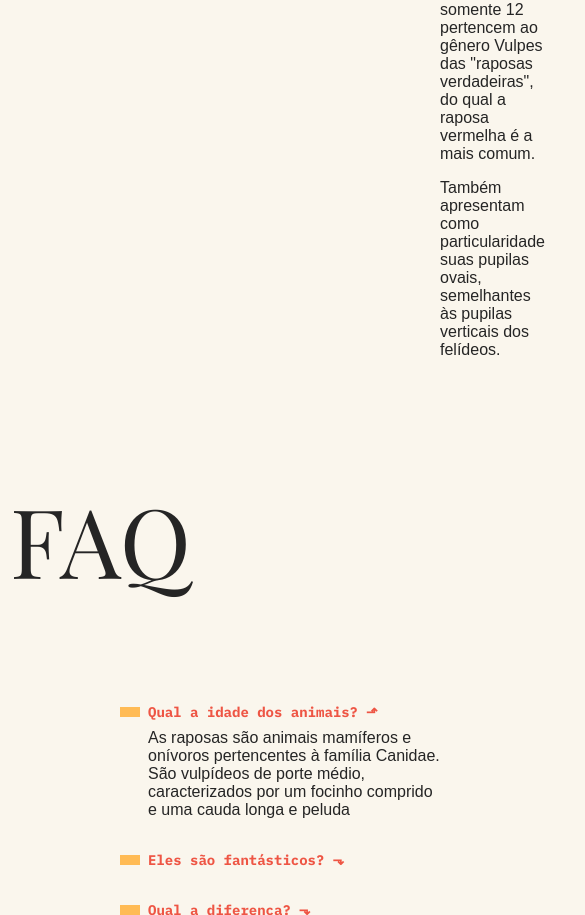
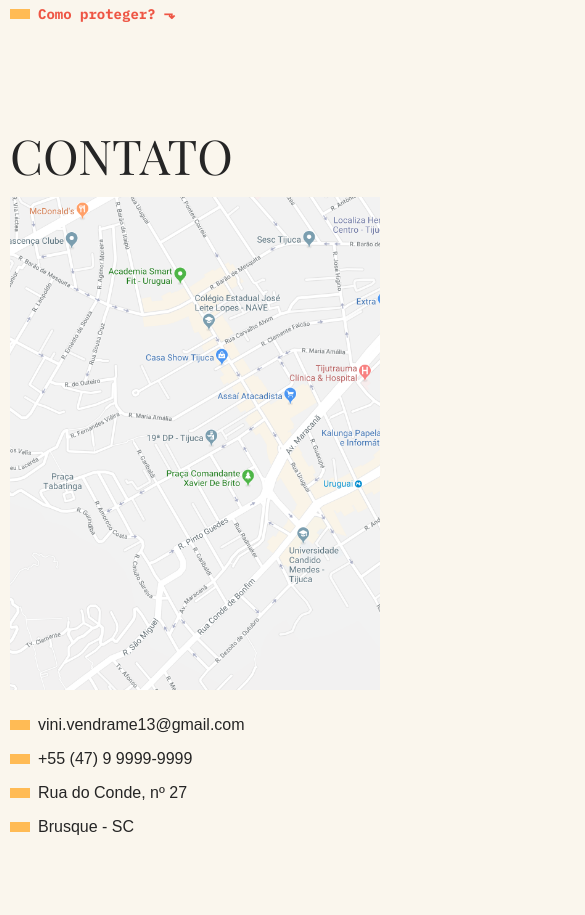
Before and after one commit to viniVendrame/animaisFantasticos, a plain HTML site: page index.html in a window 390 px wide. Shown: the part 1085-2000 px from the top of the page, 585 px wide, since content can reach past the window. Drawn offline with Linux system fonts and the light colour scheme.

Commit message:
Responsividade Finalizada

```diff
--- a/styles/style.css
+++ b/styles/style.css
@@ -244,3 +244,62 @@ img{
   }
 
 }
+
+
+
+/*    RESPONSIVIDADE    */
+
+
+@media screen and (max-width: 740px){
+  body{
+    grid-template-columns: 1fr;
+  }
+
+  .nav, .section-grid, .footer{
+    grid-column: 1;
+  }
+
+  .nav{
+    margin-top: 0;
+  }
+
+  .section-grid{
+    grid-template-columns: 100px 1fr;
+    gap: 10px;
+  }
+
+  .titulo{
+    grid-column: 1/3;
+    font-size: 3em;
+    margin-bottom: 8px;
+  }
+
+  .animais-lista{
+    grid-column: 1;
+  }
+
+  .animais-descricao{
+    grid-column: 2;
+  }
+
+  .faq-list{
+    grid-column: 1/3;
+  }
+
+  .faq-list dt{
+    margin-top: 0;
+  }
+
+  .mapa{
+    grid-column: 1/3;
+  }
+
+  .dados{
+    margin-top: 16px;
+    grid-column: 1/3;
+  }
+
+  .footer{
+    margin-bottom: 0;
+  }
+}
```
